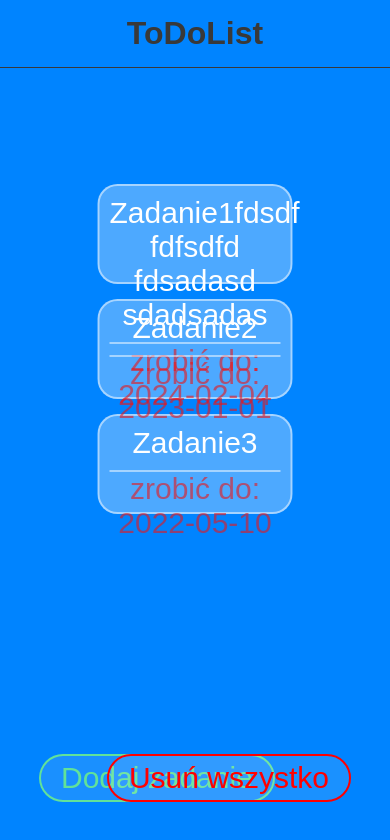
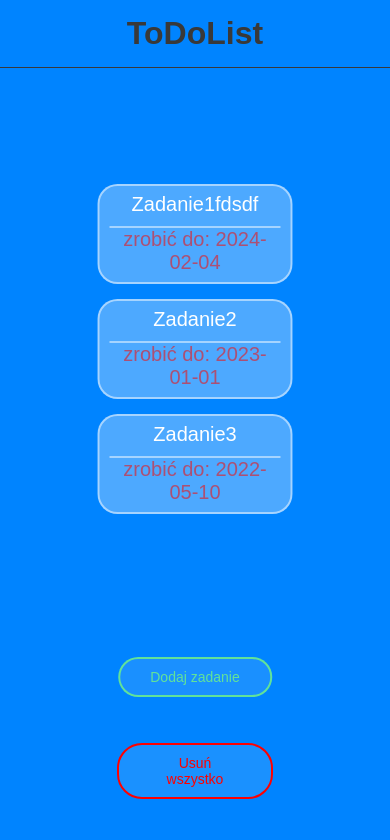
Before and after one commit to oktdib96/ToDoList-ReactAPP, a React (Create React App) app: page / in a window 390 px wide. Shown: the top 840 px of the page. Built offline with nearby package versions, Linux system fonts and the light colour scheme.

Commit message:
add some media queries

```diff
--- a/src/App.js
+++ b/src/App.js
@@ -13,7 +13,7 @@ class App extends Component {
     tasks: [
       {
         id: 1,
-        text: "Zadanie1fdsdf  fdfsdfd fdsadasd sdadsadas",
+        text: "Zadanie1fdsdf",
         date: "2024-02-04",
       },
       { id: 2, text: "Zadanie2", date: "2023-01-01" },
--- a/src/components/StyledButton.js
+++ b/src/components/StyledButton.js
@@ -16,4 +16,14 @@ export const StyledButton = styled.button`
     padding: 5px 30px;
     background-color: rgba(254, 255, 255, 0);
   }
+  @media (max-width: 600px) {
+    left: 50%;
+    ${(props) => (props.primary ? "bottom: 2%" : "bottom: 15%")};
+    transform: translate(-50%, -50%);
+    font-size: 14px;
+    padding: 10px 30px;
+    &:hover {
+      padding: 10px 40px;
+    }
+  }
 `;
--- a/src/css/AddTaskPopup.css
+++ b/src/css/AddTaskPopup.css
@@ -67,3 +67,39 @@
 .popup form button:hover {
     background-color: rgba(25, 39, 39, 0.5);
 }
+@media (max-width: 700px) {
+    .popup {
+        width: 90vw;
+        height: 100vh;
+        top:0;
+
+    }
+    .popup form button {
+       width: 300px;
+        font-size: 30px;
+
+    }
+}
+@media (orientation: landscape) and (max-height: 950px) {
+    .popup {
+        height: 70vh;
+    }
+    .popup form button {
+        width: 300px;
+        height: 50px;
+        font-size: 20px;
+    }
+}
+@media (orientation: landscape) and (max-width: 750px) {
+    .popup {
+        height: 80vh;
+        width: 90vw;
+    }
+}
+@media (orientation: portrait) and (max-width: 820px) {
+    .popup form button {
+        width: 300px;
+        height: 70px;
+        font-size: 30px;
+    }
+}
--- a/src/css/App.css
+++ b/src/css/App.css
@@ -22,6 +22,7 @@
     display: flex;
     flex-direction: column;
     text-align: center;
+    justify-content: center;
     margin-top: 15px;
     height: 100px;
     border: 2px solid rgba(255, 255, 255, 0.5);
@@ -60,3 +61,10 @@
  .close:hover {
     background-color:rgba(25, 39, 39, 0.8);
 }
+@media (max-width: 1200px) {
+    .app ul li {
+        margin-top: 15px;
+        height: 100px;
+        font-size: 20px;
+    }
+}
```
